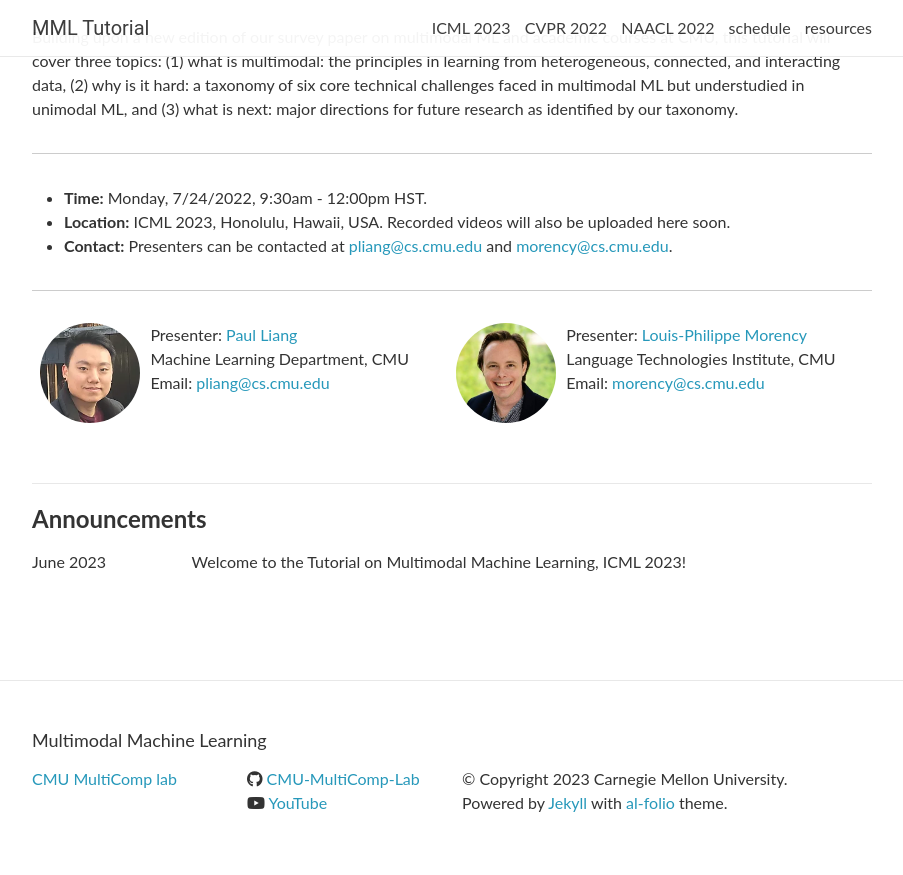
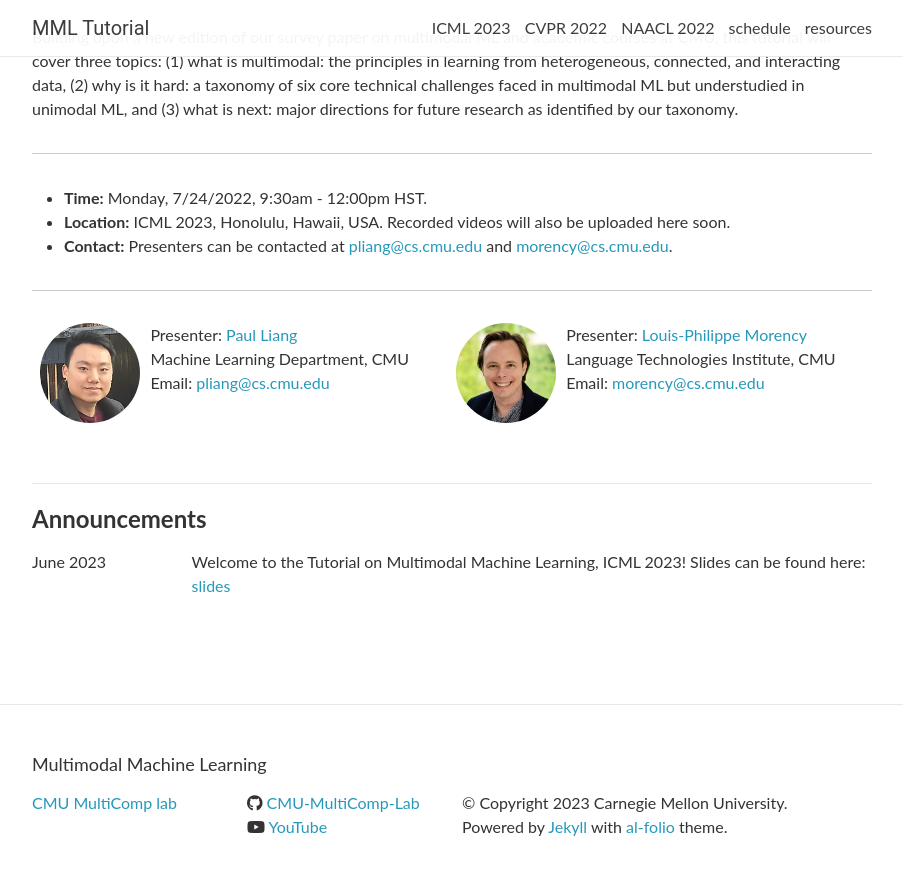
Before and after one commit to CMU-MultiComp-Lab/mmml-tutorial, a Jekyll site: the page icml2023/index.html, which Jekyll copies as it is, in a window 1280 px wide and 900 px high, scrolled down 504 px. Shown: the top 875 px of the window, without its empty margins (188-1091 px from the left). Built offline with Jekyll 4.4.1, drawn with Linux system fonts in a browser that asks for light colours; nearby versions of some CDN libraries; comment, search, counter and statistics services are not loaded.

Commit message:
Update index.html

```diff
--- a/icml2023/index.html
+++ b/icml2023/index.html
@@ -136,6 +136,8 @@
         <td class="announcement">
 
             Welcome to the Tutorial on Multimodal Machine Learning, ICML 2023!
+
+            Slides can be found here: <a href="https://drive.google.com/file/d/1qIYBuYrSW2-e95DL7LndfLFqGkIWFG21/view?usp=sharing" target="_blank">slides</a>
         </td>
       </tr>
 
```
